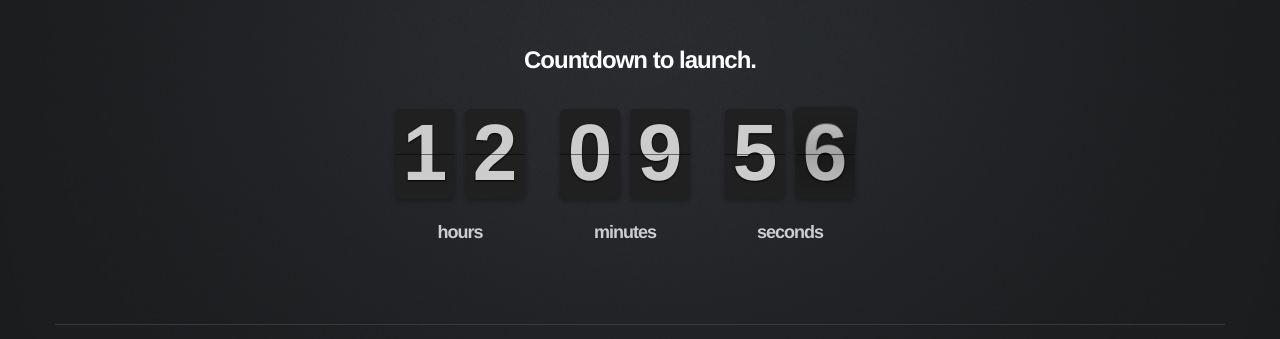
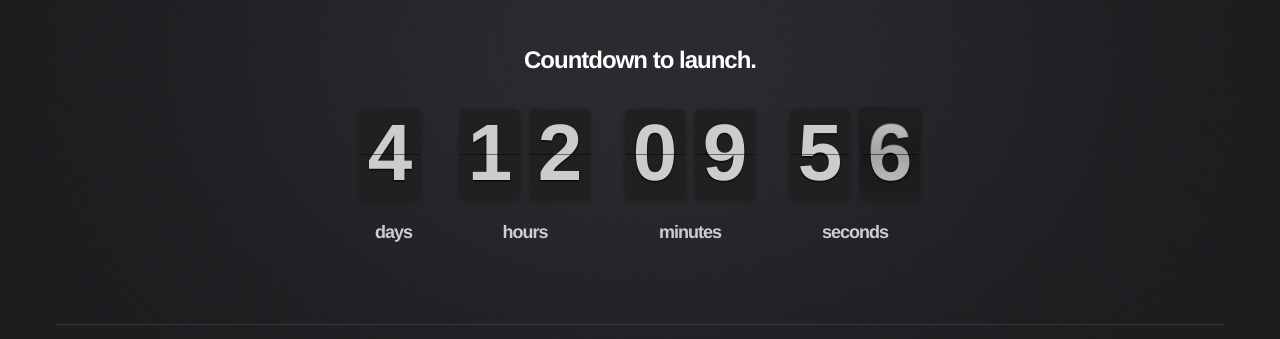
Before and after one commit to ijeetu/growKaro, a plain HTML site: page index.html in a window 1280 px wide. Shown: the part 358-697 px from the top of the page. Drawn offline with nearby package versions, Linux system fonts and the light colour scheme.

Commit message:
date updated

```diff
--- a/index.html
+++ b/index.html
@@ -58,7 +58,7 @@
 			<div class="row">
 				<div class="span12 countdown">
 					<h5 class="countdown-to-launch">Countdown to launch.</h5>
-					<div class="countDownClock" data-to-date="2024:06:6:06:00:05"></div>
+					<div class="countDownClock" data-to-date="2024:06:10:06:00:05"></div>
 
 				</div>
 			</div>
```
